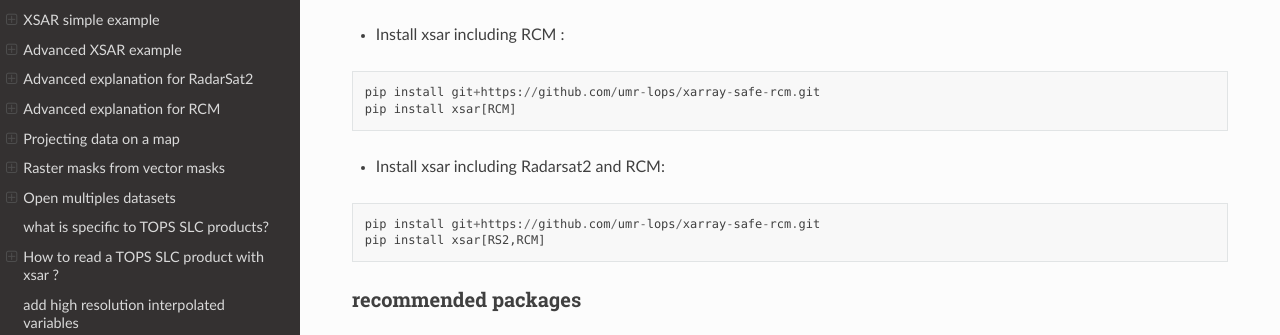
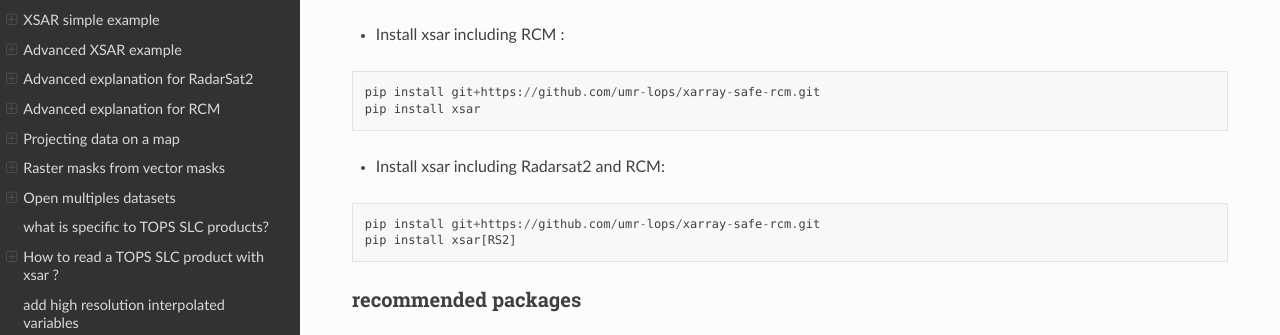
Before and after one commit to umr-lops/xsar, a Sphinx documentation site: the page built from docs/installing.rst, in a window 1280 px wide and 900 px high, scrolled down 900 px. Shown: the part 158-493 px from the top of the window. Built offline with Sphinx 7.4.7 and the Read the Docs theme 2.0.0, drawn with Linux system fonts in a browser that asks for light colours; pages that are not in the unit, such as notebooks, are missing from menus; the version number could not be read and is left out.

Commit message:
Remove pip install xsar[RCM] from installation guide

```diff
--- a/docs/installing.rst
+++ b/docs/installing.rst
@@ -62,7 +62,7 @@ pip install
 .. code-block::
 
     pip install git+https://github.com/umr-lops/xarray-safe-rcm.git
-    pip install xsar[RCM]
+    pip install xsar
 
 
 - Install xsar including Radarsat2 and RCM:
@@ -70,7 +70,7 @@ pip install
 .. code-block::
 
     pip install git+https://github.com/umr-lops/xarray-safe-rcm.git
-    pip install xsar[RS2,RCM]
+    pip install xsar[RS2]
 
 
 recommended packages
```
Also changed, not shown: README.md (+2 -2 lines).
